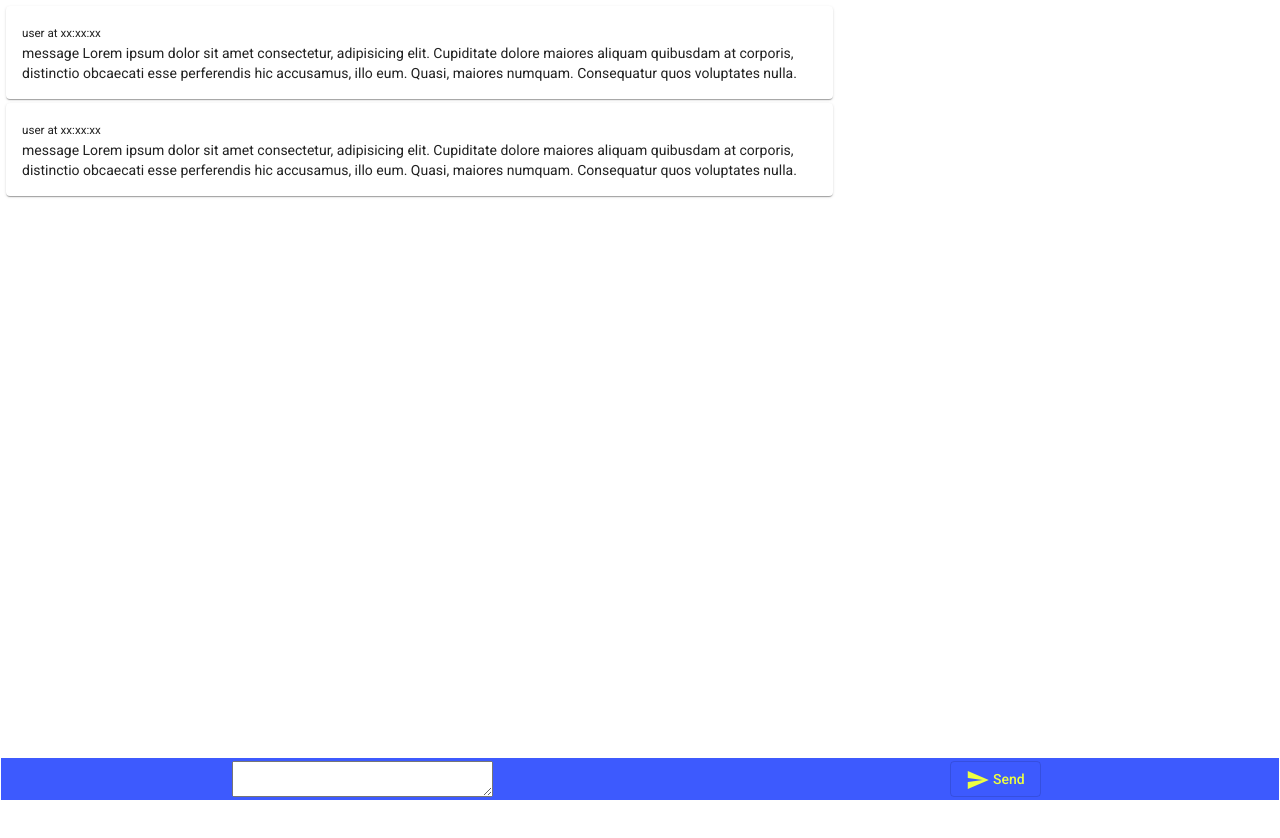
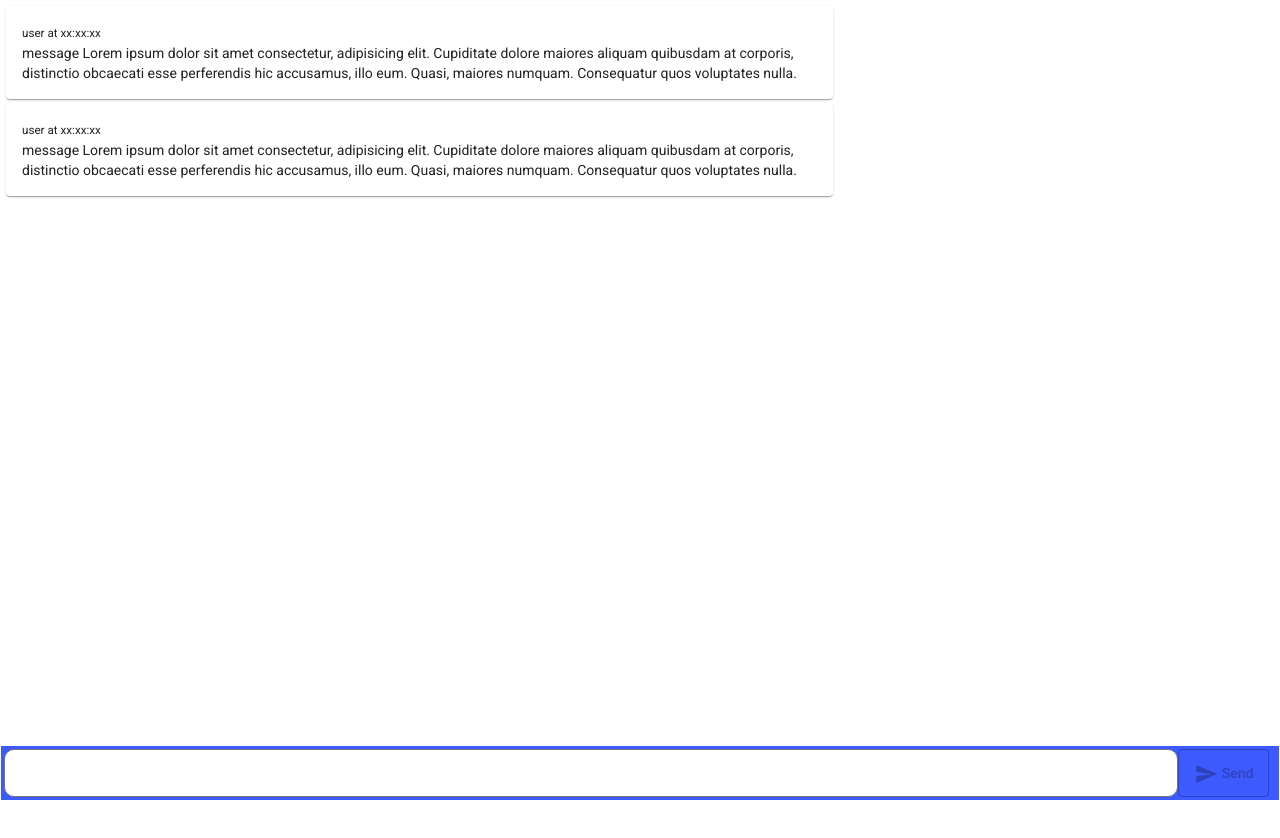
Before and after one commit to robmanganelly/simple-chat-client, an Angular app: page / in a window 1280 px wide. Shown: the top 838 px of the page. Built offline with nearby package versions, Linux system fonts and the light colour scheme.

Commit message:
creating : autosize typing bar and adding keyboard event to send messages

```diff
--- a/src/app/components/typing-bar/typing-bar.component.html
+++ b/src/app/components/typing-bar/typing-bar.component.html
@@ -1,5 +1,30 @@
+<!-- (keydown)="onKey($event)" -->
+<!-- submit message with enter -->
+<!-- (keydown.enter)="postMessage(messageContainer)" -->
+<!-- (keyup.enter)="onKeydown($event)" // for event methods -->
+
 <div class="typing-bar prim-color" >
-  <textarea  name="" id="" cols="30" rows="2"></textarea>
-  <button mat-stroked-button color="accent" ><mat-icon>send</mat-icon> Send</button>
+  <textarea
+
+
+
+  matInput
+  matAutosize
+  name=""
+
+
+
+  cdkTextareaAutosize
+  #messageContainer
+  #autosize="cdkTextareaAutosize"
+  cdkAutosizeMinRows="2"
+  cdkAutosizeMaxRows="7"
+  ></textarea>
+  <button
+  mat-stroked-button
+  color="accent"
+  (click)="postMessage(messageContainer)"
+  [disabled]="messageContainer.value===''"
+  ><mat-icon>send</mat-icon> Send</button>
 
 </div>
--- a/src/app/components/typing-bar/typing-bar.component.scss
+++ b/src/app/components/typing-bar/typing-bar.component.scss
@@ -10,13 +10,14 @@
 }
 
 
-// textarea {
-//   width: 93%;
+textarea {
+  overflow: auto;
+  width: 93%;
 //   max-height: 20%;
-//   border-radius: 10px;
-//   font-size: 1.3em;
-//   font-family: Arial, Helvetica, sans-serif;
-// }
+  border-radius: 10px;
+  font-size: 1.3em;
+  font-family: Arial, Helvetica, sans-serif;
+}
 
 // .typing-bar button{
 
--- a/src/app/components/typing-bar/typing-bar.component.ts
+++ b/src/app/components/typing-bar/typing-bar.component.ts
@@ -1,4 +1,4 @@
-import { Component, OnInit } from '@angular/core';
+import { Component, HostListener, OnInit } from '@angular/core';
 
 @Component({
   selector: 'app-typing-bar',
@@ -9,14 +9,28 @@ export class TypingBarComponent implements OnInit {
 
   displayBar: boolean = true;
 
+
+
   constructor() { }
 
   ngOnInit(): void {
   }
 
-  postMessage(textarea: HTMLTextAreaElement): void{
-    alert(`: ${textarea.value}`)
-    console.log(textarea)
+  @HostListener('body:keydown.shift.enter',['$event'])launchPost($event: KeyboardEvent): void{
+    return this.postMessage($event.target as HTMLTextAreaElement)
+  }
+
+  postMessage(textarea:HTMLTextAreaElement){
+    //post message here
+
+    //reset textarea
+    textarea.value = ""
+
+    //give focus back
+    textarea.focus();
+
+    //debug: delete after testing
+    alert('sent')
   }
 
 }
```
